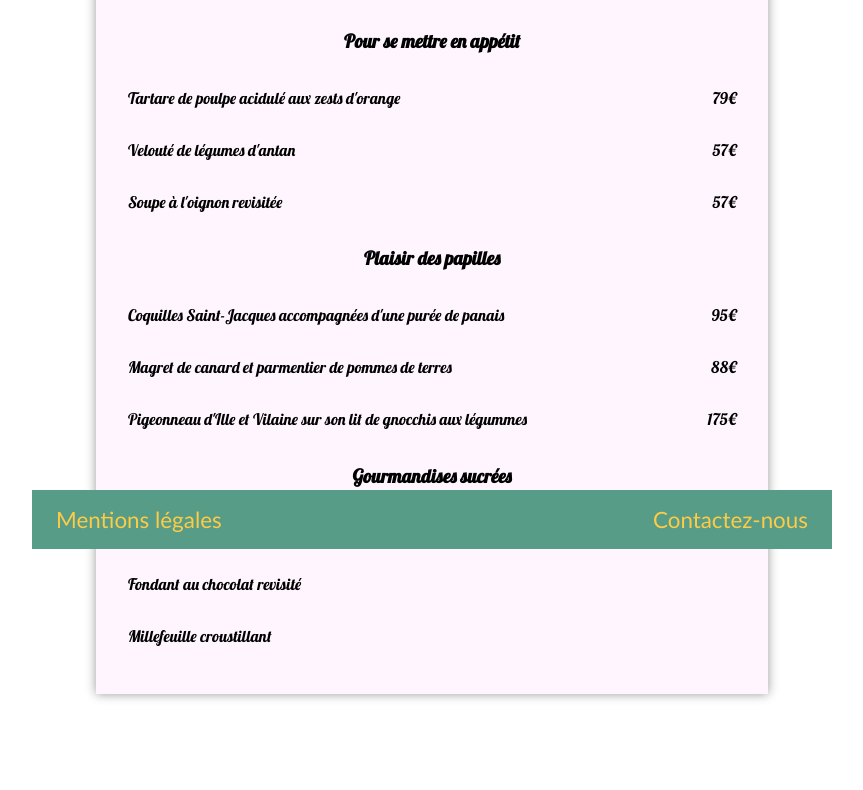
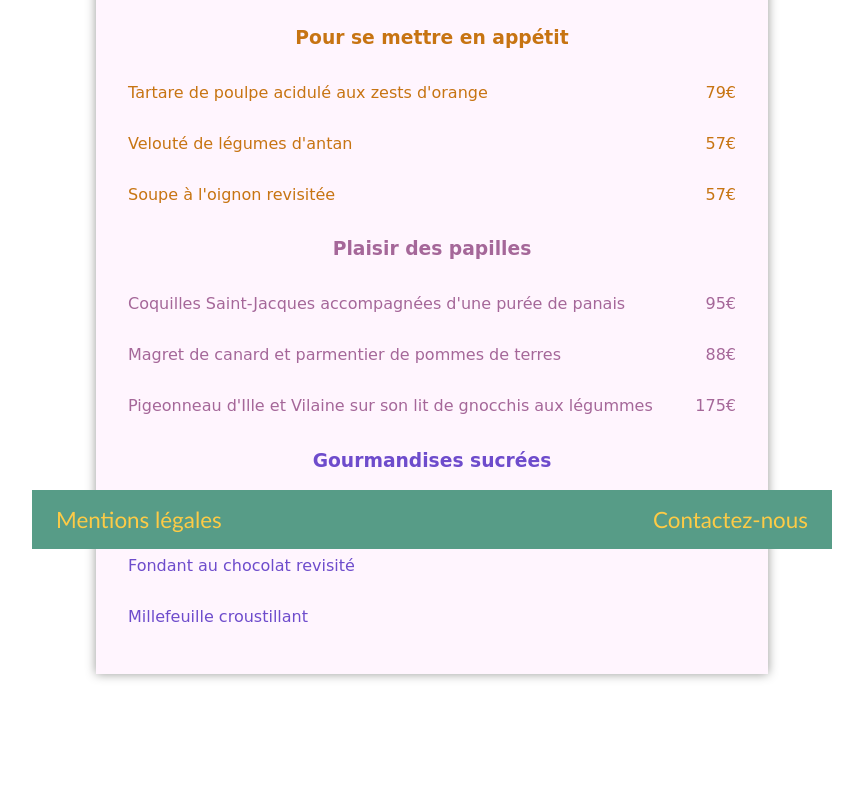
Before and after one commit to jb-webdev/Projet_3_oc, a website: page page-site/ohmyfood-menu_2.html in a window 1280 px wide. Shown: the part 251-1041 px from the top of the page, without its empty margins (208-1071 px from the left). Drawn offline with Linux system fonts and the light colour scheme.

Commit message:
modif balise i vs span et reindentatoin html

```diff
--- a/css/sass/layout/_cartes.scss
+++ b/css/sass/layout/_cartes.scss
@@ -81,15 +81,6 @@ $duration: 650ms;
         }
     }
 
-    &__menu-2 {
-        background: linear-gradient(to top, $color-fonts-menu-2 0%, $color-fonts-menu-2 2px, transparent 3px) no-repeat;
-        background-size: 0% 100%;
-        transition: background-size $duration;
-
-        &:hover {
-            background-size: 100% 100%;
-        }
-    }
 
     &__menu-3 {
         background: linear-gradient(to top, $color-fonts-menu-3 0%, $color-fonts-menu-3 2px, transparent 3px) no-repeat;
@@ -111,6 +102,24 @@ $duration: 650ms;
         }
     }
 }
+.carte__article--1 {
+    color: $color-fonts-menu-2;
+}
+.baseline__menu-2 {
+    background: linear-gradient(to top, $color-fonts-menu-2 0%, $color-fonts-menu-2 2px, transparent 3px) no-repeat;
+    background-size: 0% 100%;
+    transition: background-size $duration;
+
+    &:hover {
+        background-size: 100% 100%;
+    }
+}
+.carte__article--2 {
+    color: $color-fonts-menu-2-2;
+}
+.carte__article--3 {
+    color: $color-fonts-menu-2-3;
+}
 @media all and (max-width: 750px) {
     .carte__plats {
         flex-direction: column;
--- a/css/sass/utils/_fonts.scss
+++ b/css/sass/utils/_fonts.scss
@@ -5,6 +5,6 @@ $margin-box-menu: 7.5%;
 
 $fonts-principal: 'Gill Sans', 'Gill Sans MT', Calibri, 'Trebuchet MS', sans-serif;
 $fonts-menu-1: 'Satisfy', cursive;
-$fonts-menu-2: 'Lobster', cursive;
-$fonts-menu-3: 'Dancing Script', cursive;
-$fonts-menu-4: 'Courgette', cursive;
+$fonts-menu-2: 'Baloo 2', cursive;
+$fonts-menu-3: 'Poppins', sans-serif;
+$fonts-menu-4: 'Oswald', sans-serif;
--- a/page-site/ohmyfood-menu_2.html
+++ b/page-site/ohmyfood-menu_2.html
@@ -7,70 +7,112 @@
         <meta name="viewport" content="width=device-width, initial-scale=1.0">
         <link rel="stylesheet" href="../css/style.css">
         <link href="https://fonts.googleapis.com/css?family=Lobster&display=swap" rel="stylesheet">
+
         <title>ohmyfood le chic à la française</title>
+
     </head>
 
     <body>
+
         <header>
-            <h1 class="heading"><a href="../index.html">ohmyfood</a></h1>
+            <h1 class="heading">
+                <a href="../index.html">
+                    ohmyfood
+                </a>
+            </h1>
         </header>
 
         <section class="carte carte__two">
+
             <h2 class="carte__enseigne carte__enseigne--menu2">Le chic à la française</h2>
 
-            <article class="carte__article">
-                <h3 class="carte__h3"><span class="baseline__menu-2">Pour se mettre en appétit</span></h3>
+            <article class="carte__article carte__article--1">
+
+                <h3 class="carte__h3">
+
+                    <span class="baseline__menu-2">Pour se mettre en appétit</span>
+                </h3>
+
                         <div class="carte__plats">
                             <p class="carte__txt">Tartare de poulpe acidulé aux zests d'orange</p>
                             <p class="carte__prix">79€</p>
                         </div>
+
                         <div class="carte__plats">
                             <p class="carte__txt">Velouté de légumes d'antan</p>
                             <p class="carte__prix">57€</p>
                         </div>
+
                         <div class="carte__plats">
                             <p class="carte__txt">Soupe à l'oignon revisitée</p>
                             <p class="carte__prix">57€</p>
                         </div>
+
                 </article>
 
-                <article class="carte__article">
-                    <h3 class="carte__h3"><span class="baseline__menu-2">Plaisir des papilles</span></h3>
+                <article class="carte__article carte__article--2">
+
+                    <h3 class="carte__h3">
+                        <span class="baseline__menu-2">Plaisir des papilles</span>
+                    </h3>
+
                         <div class="carte__plats">
                             <p class="carte__txt">Coquilles Saint-Jacques accompagnées d'une purée de panais</p>
                             <p class="carte__prix">95€</p>
                         </div>
+
                         <div class="carte__plats">
                             <p class="carte__txt">Magret de canard et parmentier de pommes de terres</p>
                             <p class="carte__prix">88€</p>
                         </div>
+
                         <div class="carte__plats">
                             <p class="carte__txt">Pigeonneau d'Ille et Vilaine sur son lit de gnocchis aux légummes</p>
                             <p class="carte__prix">175€</p>
                         </div>
+
                 </article>
 
-                <article class="carte__article">
-                    <h3 class="carte__h3"><span class="baseline__menu-2">Gourmandises sucrées</span></h3>
+                <article class="carte__article carte__article--3">
+
+                    <h3 class="carte__h3">
+                        <span class="baseline__menu-2">Gourmandises sucrées</span>
+                    </h3>
+
                         <div class="carte__plats">
                             <p class="carte__txt">Pétales de violettes glacés et purée de noisettes</p>
                         </div>
+
                         <div class="carte__plats">
                             <p class="carte__txt">Fondant au chocolat revisité</p>
                         </div>
+
                         <div class="carte__plats">
                             <p class="carte__txt">Millefeuille croustillant</p>
                         </div>
+
                 </article>
+
         </section>
 
         <footer>
+
             <nav class="nav">
+
                 <ul class="nav-ul">
-                    <li class="nav-ul__link nav-ul__link--left"> <a href="./cgu.html" target="_blank">Mentions légales</a> </li>
-                    <li class="nav-ul__link nav-ul__link--mail"> <a href="mailto:j.boero@icloud.com" title="Nous sommes à votre service !">Contactez-nous</a> </li>
+
+                    <li class="nav-ul__link nav-ul__link--left">
+                        <a href="./cgu.html" target="_blank">Mentions légales</a>
+                    </li>
+
+                    <li class="nav-ul__link nav-ul__link--mail">
+                        <a href="mailto:j.boero@icloud.com" title="Nous sommes à votre service !">Contactez-nous</a>
+                    </li>
+
                 </ul>
+
             </nav>
+
         </footer>
 
     </body>
```
Also changed, not shown: index.html (+30 -3 lines), page-site/ohmyfood-menu_1.html (+58 -8 lines), page-site/ohmyfood-menu_3.html (+43 -6 lines), page-site/ohmyfood-menu_4.html (+39 -5 lines), css/style.css, 1 other file.
